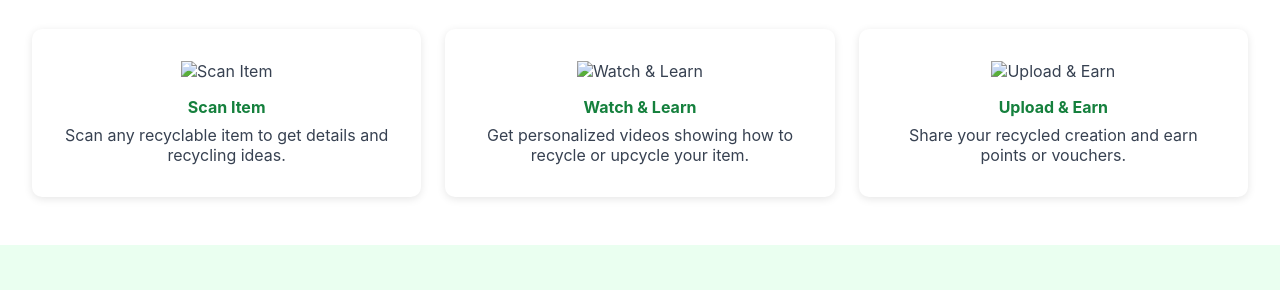
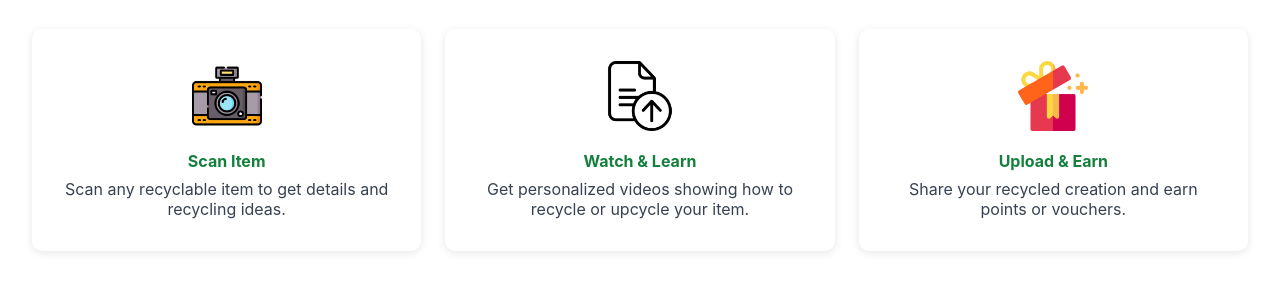
Before and after one commit to surajdzine/resave, a plain HTML site: page index.html in a window 1280 px wide. Shown: the part 488-778 px from the top of the page. Drawn offline with Linux system fonts and the light colour scheme.

Commit message:
able to view images

```diff
--- a/index.html
+++ b/index.html
@@ -82,17 +82,17 @@
       <h3>How It Works</h3>
       <div class="steps">
         <div class="step">
-          <img src="camera.png" alt="Scan Item" />
+          <img src="camera.jpg" alt="Scan Item" />
           <h4>Scan Item</h4>
           <p>Scan any recyclable item to get details and recycling ideas.</p>
         </div>
         <div class="step">
-          <img src="file.png" alt="Watch & Learn" />
+          <img src="file.jpg" alt="Watch & Learn" />
           <h4>Watch & Learn</h4>
           <p>Get personalized videos showing how to recycle or upcycle your item.</p>
         </div>
         <div class="step">
-          <img src="gift.png" alt="Upload & Earn" />
+          <img src="gift.jpg" alt="Upload & Earn" />
           <h4>Upload & Earn</h4>
           <p>Share your recycled creation and earn points or vouchers.</p>
         </div>
```
